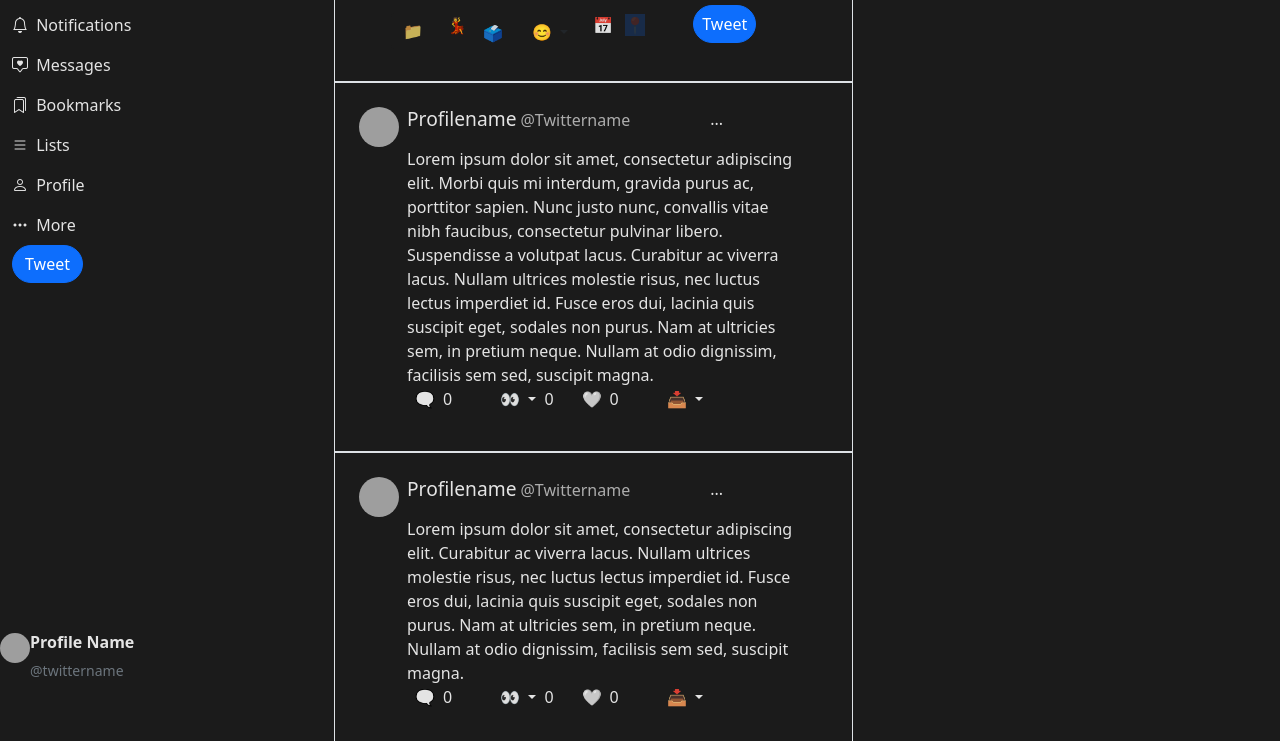
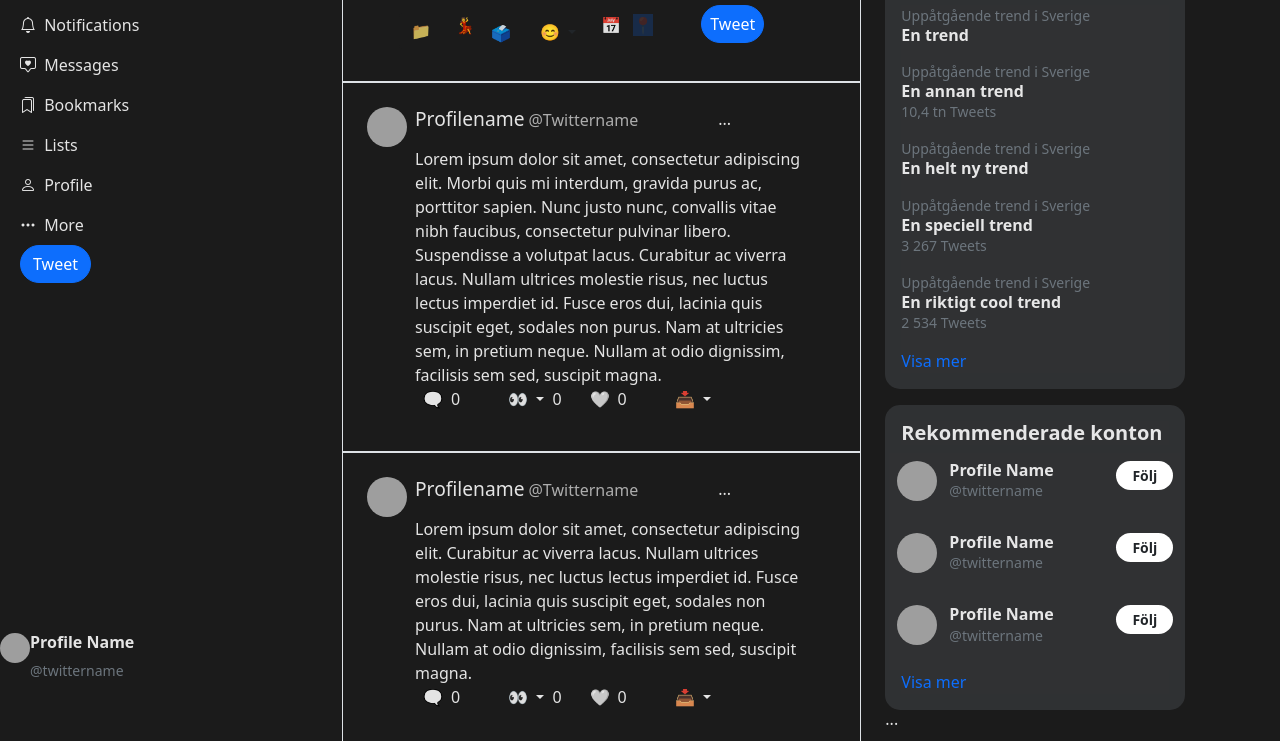
Before and after one commit to Darkshiira/Frontend-2---HTML-CSS-gruppinl-mningsuppgift, a plain HTML site: page index.html in a window 1280 px wide. Shown: the part 103-844 px from the top of the page. Drawn offline with nearby package versions, Linux system fonts and the light colour scheme; grey boxes are pictures that could not be loaded.

Commit message:
left navbar disappear on mobilev -responsiveness

```diff
--- a/CSS/styles.css
+++ b/CSS/styles.css
@@ -224,6 +224,13 @@ a {
     #locating {
         display:none;
     }
+    #rightsection {
+        display:none;
+    }
+
+    #menunavbar {
+        display:none;
+    }
   }
 
   /* Left-section */
--- a/index.html
+++ b/index.html
@@ -14,7 +14,7 @@
 
 <!------------------ Här är vänster meny ----------------------->
 
-<div class="col-lg-3 col-md-2 col-sm-2 col-xs-2 ms-2">
+<div class="col-lg-3 col-md-2 col-sm-2 col-xs-2 ms-3" id="menunavbar">
     <div class="p-1">
       <a href="#" >
           <i class="bi bi-twitter"></i>
@@ -78,7 +78,7 @@
     </div>
 
 <!----------------- Här är mitten-sektionen----------------------- -->
-    <div class="col-lg-5 col-md-6 col-sm-10 col-xs-10">
+    <div class="col-lg-5 col-md-6 col-sm-9 col-xs-8">
 
       <!-- Nav -->
         <nav class="navbar border border-bottom-0 border-top-0 ps-3">
@@ -717,7 +717,7 @@
     </div>
 
 <!----------------- Här är höger-sektionen------------------------->
-<div class="col-lg-4 col-md-4 col-sm-0 col-xs-0">
+<div class="col-lg-3 col-md-3" id="rightsection">
     <aside>
 
 <!-- Sökfält -->
@@ -1174,8 +1174,8 @@
                 <button for="tweetInput" class="tweet btn btn-primary rounded-pill px-2" type="submit" >Tweet</button>
             </div>
         </div>
-                </div>
     </div>
+</div>
 
 </div>
 
```
